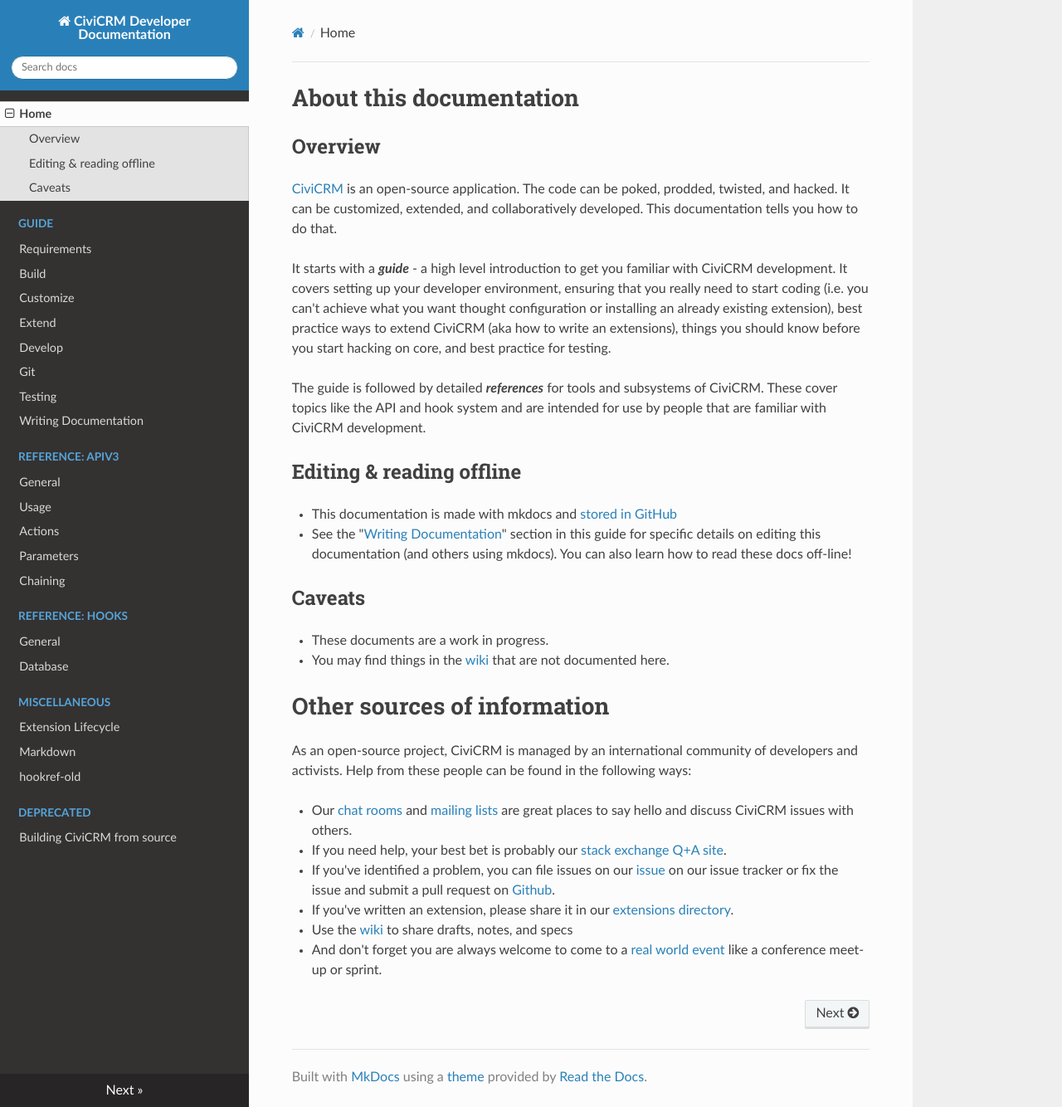
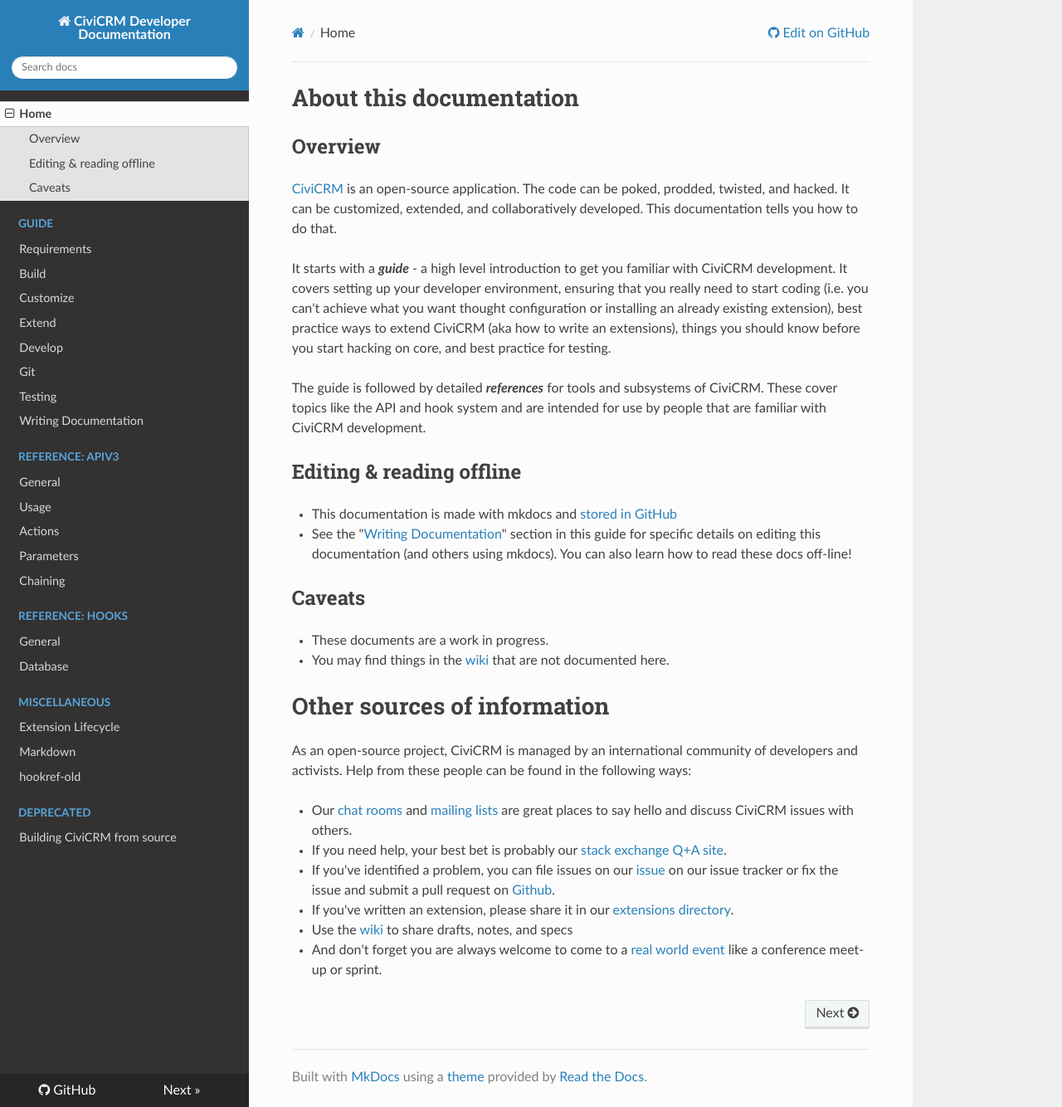
Before and after one commit to civicrm/civicrm-dev-docs, an MkDocs documentation site: the page built from docs/index.md, in a window 1280 px wide and 1334 px high. Shown: the whole window at 83% size. Built offline with MkDocs 1.6.1, drawn with Linux system fonts in a browser that asks for light colours; nearby versions of some CDN libraries; old or Windows-style settings are respelled for this version of MkDocs; some of the changed lines change nothing that is shown.

Commit message:
adding repo info to make 'Edit on GitHub' link appear on every page

```diff
--- a/mkdocs.yml
+++ b/mkdocs.yml
@@ -1,4 +1,7 @@
 site_name: CiviCRM Developer Documentation
+repo_url: https://github.com/civicrm/civicrm-dev-docs
+site_description: 'A guide for CiviCRM developers.'
+site_author: 'The CiviCRM community'
 theme: readthedocs
 pages:
  - Home: index.md
```
